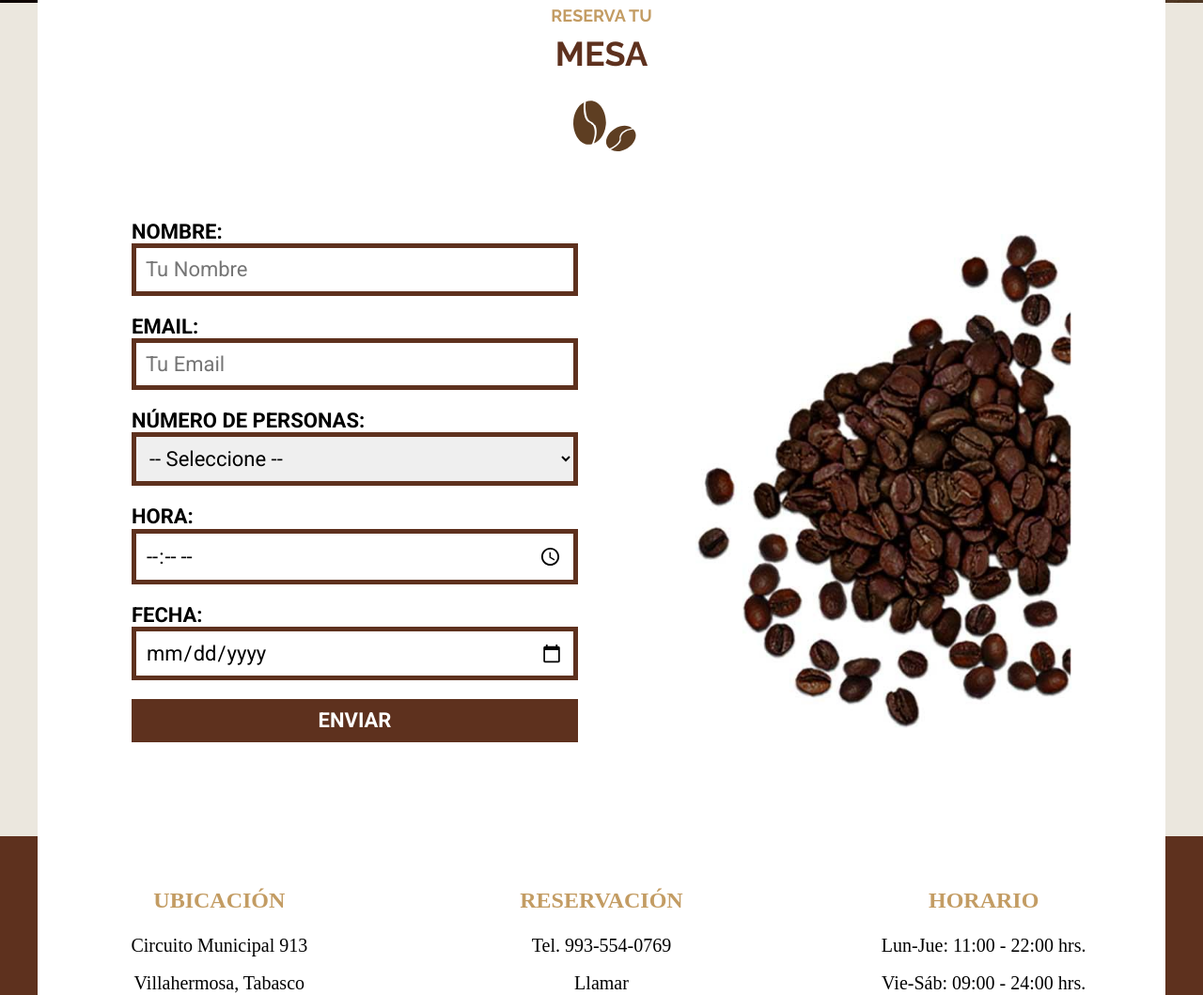
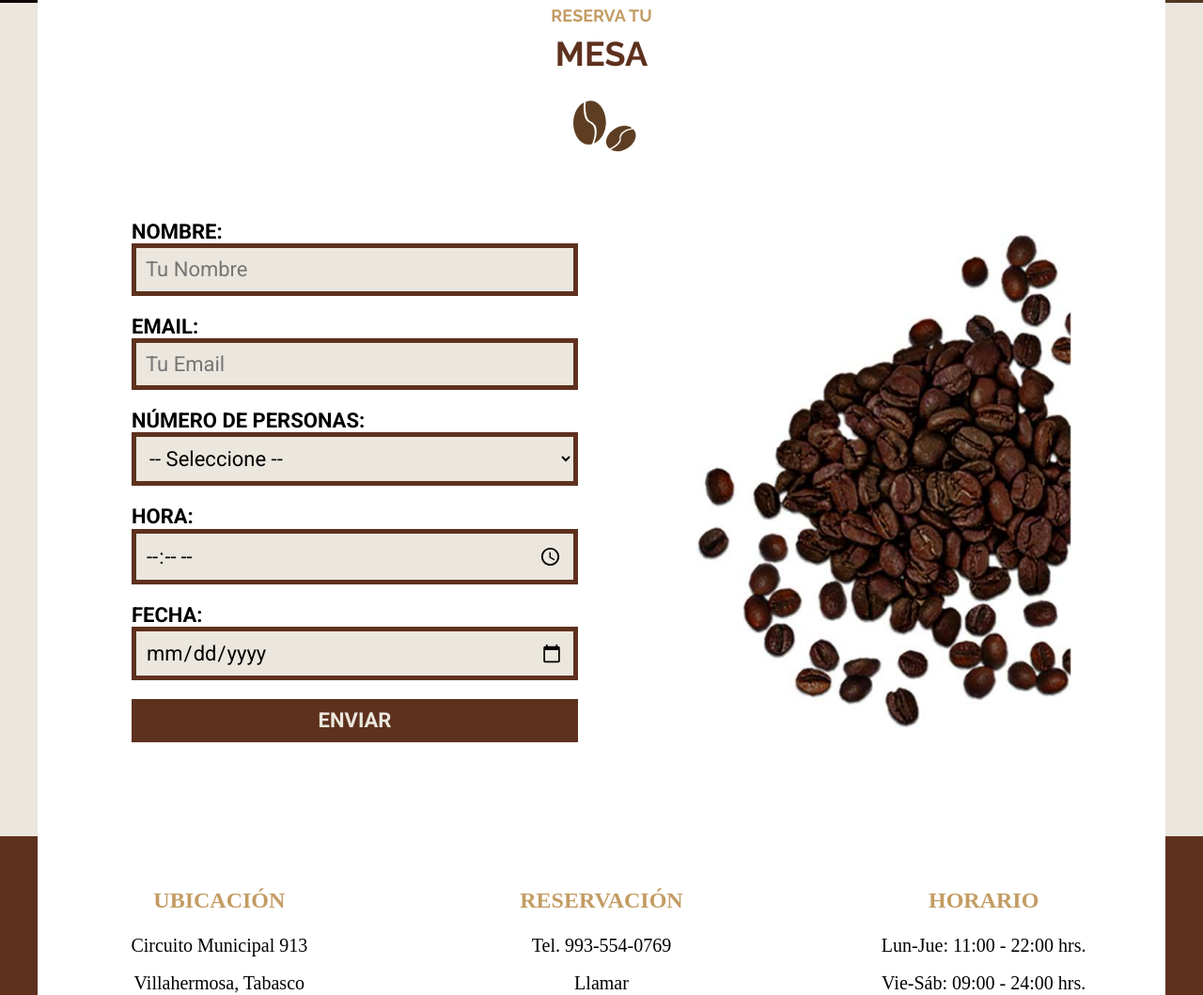
Before and after one commit to JarevarckeSoft/css-lacafeteria1939, a website: page contacto.html in a window 1280 px wide. Shown: the part 697-1756 px from the top of the page at 94% size. Drawn offline with Linux system fonts and the light colour scheme; a web font is replaced by a local one.

Commit message:
Modificado archivo contacto.scss

```diff
--- a/src/scss/internas/_contacto.scss
+++ b/src/scss/internas/_contacto.scss
@@ -36,6 +36,7 @@
 			padding: 1rem;
 			border: .5rem solid v.$primario;
 			font-size: 2.2rem;
+			background-color: v.$cafeClaro;
 		}
 
 		input[type="submit"] {
@@ -43,7 +44,7 @@
 			width: 100%;
 			border: none;
 			padding: 1rem;
-			color: v.$blanco;
+			color: v.$cafeClaro;
 			font-size: 2.2rem;
 			font-weight: 700;
 			text-transform: uppercase;
```
Also changed, not shown: build/css/app.css, 1 other file.
